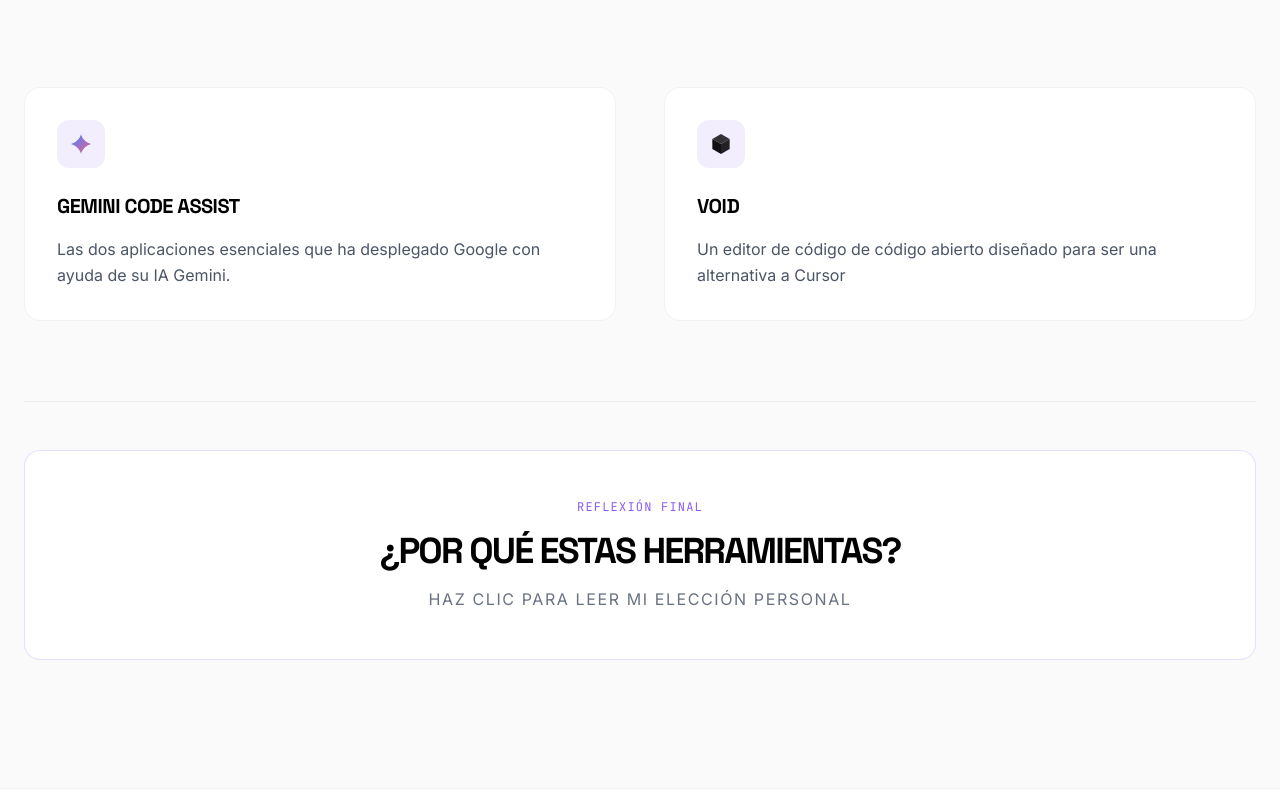
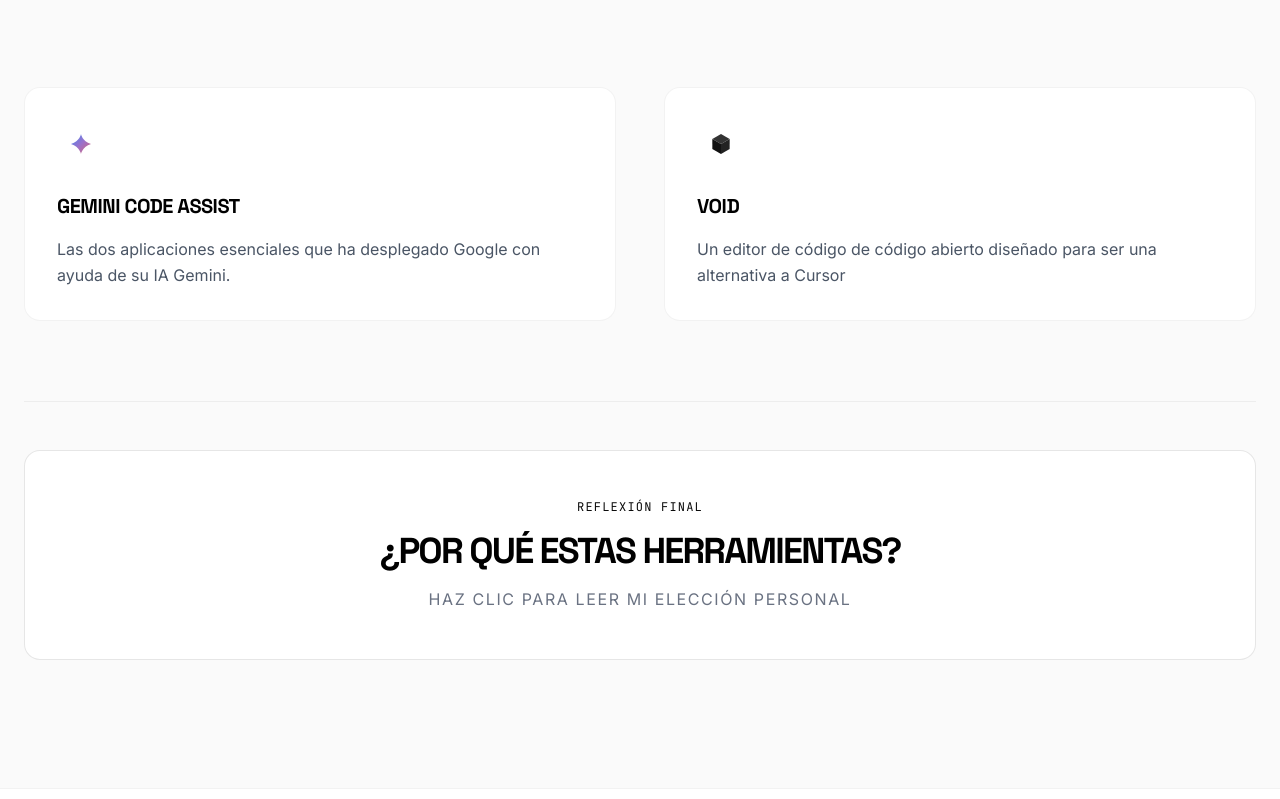
Before and after one commit to marioorm1102/VibeCoding, a React (Vite) app: page / in a window 1280 px wide. Shown: the part 1761-2560 px from the top of the page. Built offline with nearby package versions, Linux system fonts and the light colour scheme.

Commit message:
Convert @apply to plain CSS to fix linter errors

```diff
--- a/src/index.css
+++ b/src/index.css
@@ -1,7 +1,7 @@
 @import url('https://fonts.googleapis.com/css2?family=Space+Grotesk:wght@300;400;500;600;700&family=Inter:wght@300;400;500;600&family=JetBrains+Mono:wght@400;500&display=swap');
 @import "tailwindcss";
 
-@theme {
+:root {
   --font-sans: "Inter", ui-sans-serif, system-ui, sans-serif;
   --font-display: "Space Grotesk", sans-serif;
   --font-mono: "JetBrains Mono", ui-monospace, SFMono-Regular, monospace;
@@ -14,21 +14,34 @@
 
 @layer base {
   body {
-    @apply bg-white text-vibe-dark font-sans selection:bg-vibe-neon selection:text-vibe-dark;
+    background-color: white;
+    color: var(--color-vibe-dark);
+    font-family: var(--font-sans);
+  }
+
+  ::selection {
+    background-color: var(--color-vibe-neon);
+    color: var(--color-vibe-dark);
   }
 
   h1, h2, h3, h4 {
-    @apply font-display tracking-tight text-vibe-dark;
+    font-family: var(--font-display);
+    letter-spacing: -0.025em;
+    color: var(--color-vibe-dark);
   }
 }
 
 @layer components {
   .glass-card {
-    @apply bg-vibe-dark/5 backdrop-blur-xl border border-vibe-dark/10 rounded-2xl;
+    background-color: rgba(10, 10, 10, 0.05);
+    backdrop-filter: blur(24px);
+    border: 1px solid rgba(10, 10, 10, 0.1);
+    border-radius: 1rem;
   }
 
   .brutal-border {
-    @apply border-2 border-vibe-dark shadow-[4px_4px_0px_0px_rgba(10,10,10,1)];
+    border: 2px solid var(--color-vibe-dark);
+    box-shadow: 4px 4px 0px 0px rgba(10, 10, 10, 1);
   }
 
   .vibe-gradient {
```
